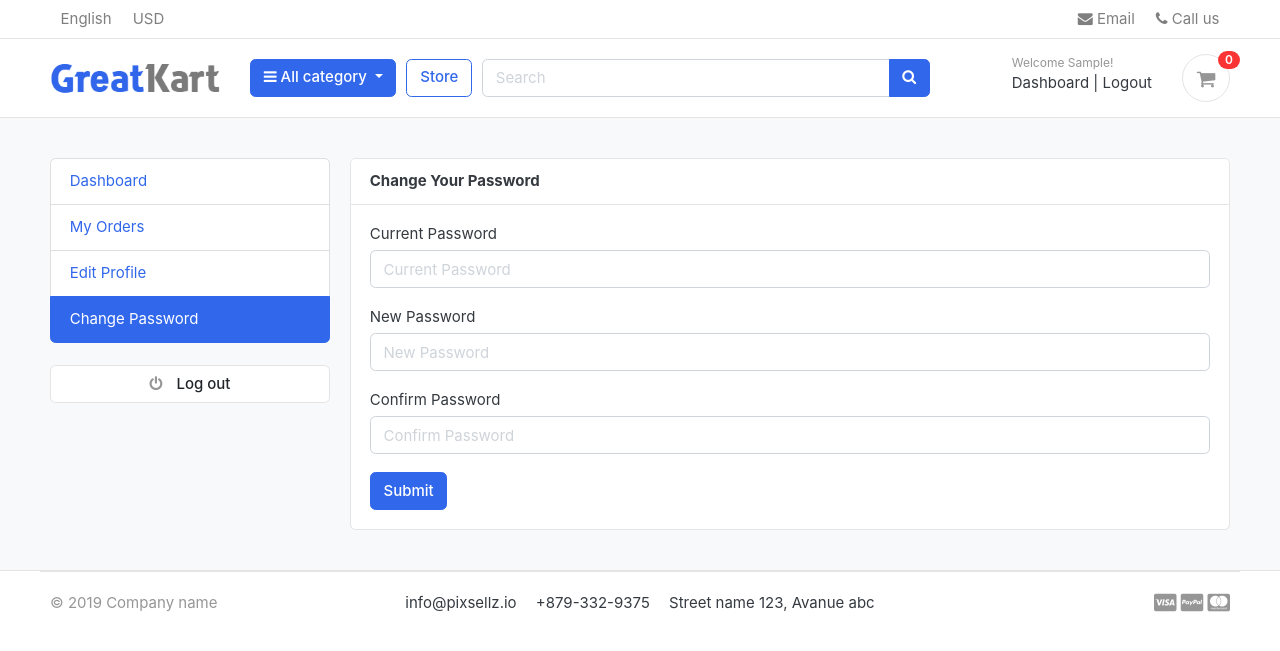
After one commit to inherentspice/ecommerce, a Django app: page /accounts/change_password in a window 1280 px wide. The commit adds this page. Shown: the top 651 px of the page. Run offline with Django 3.2, Linux system fonts and the light colour scheme; the visitor is signed in with stand-in values (Sample User, id 1); data that the repository does not hold is empty; some libraries are stand-ins or nearby versions; some web fonts are replaced.

Commit message:
added change password page and functionality

```diff
--- a/accounts/urls.py
+++ b/accounts/urls.py
@@ -13,4 +13,5 @@ urlpatterns = [
     path('activate/<uidb64>/<token>/', views.activate, name='activate'),
     path('my_orders/', views.my_orders, name='my_orders'),
     path('edit_profile/', views.edit_profile, name='edit_profile'),
+    path('change_password', views.change_password, name='change_password'),
 ]
--- a/accounts/views.py
+++ b/accounts/views.py
@@ -211,6 +211,7 @@ def resetPassword(request):
     else:
         return render(request, 'accounts/resetPassword.html')
 
+@login_required(login_url='login')
 def my_orders(request):
     orders = Order.objects.filter(user=request.user, is_ordered=True).order_by('-created_at')
     context = {
@@ -218,6 +219,7 @@ def my_orders(request):
     }
     return render(request, 'accounts/my_orders.html', context)
 
+@login_required(login_url='login')
 def edit_profile(request):
     userprofile = get_object_or_404(UserProfile, user=request.user)
     if request.method == 'POST':
@@ -237,3 +239,27 @@ def edit_profile(request):
         'userprofile': userprofile,
     }
     return render(request, 'accounts/edit_profile.html', context)
+
+@login_required(login_url='login')
+def change_password(request):
+    if request.method == 'POST':
+        current_password = request.POST['current_password']
+        new_password = request.POST['new_password']
+        confirm_password = request.POST['confirm_password']
+
+        user = Account.objects.get(username__exact=request.user.username)
+
+        if new_password == confirm_password:
+            success = user.check_password(current_password)
+            if success:
+                user.set_password(new_password)
+                user.save()
+                messages.success(request, 'Password updated successfully')
+                return redirect('change_password')
+            else:
+                messages.error(request, 'Your current password is incorrect')
+                return redirect('change_password')
+        else:
+            messages.error(request, 'Passwords do not match!')
+            return redirect('change_password')
+    return render(request, 'accounts/change_password.html')
--- /dev/null
+++ b/templates/accounts/change_password.html
@@ -0,0 +1,44 @@
+{% extends 'base.html' %}
+
+{% block content %}
+<section class="section-conten padding-y bg">
+  {% include 'includes/alerts.html' %}
+
+  <div class="container">
+    <div class="row">
+      {% include "includes/dashboard_sidebar.html" %}
+    <main class="col-md-9">
+      <article class="card">
+      <header class="card-header">
+        <strong class="d-inline-block mr-3">Change Your Password</strong>
+      </header>
+      <div class="card-body">
+        <div class="row">
+          <div class="col-md-12">
+            <form action="{% url 'change_password' %}" method="POST">
+              {% csrf_token %}
+              <div class="form-group">
+                <label>Current Password</label>
+                <input type="password" name="current_password" placeholder="Current Password" class="form-control" required>
+              </div>
+              <div class="form-group">
+                <label>New Password</label>
+                <input type="password" name="new_password" placeholder="New Password" class="form-control" required>
+              </div>
+              <div class="form-group">
+                <label>Confirm Password</label>
+                <input type="password" name="confirm_password" placeholder="Confirm Password" class="form-control" required>
+              </div>
+              <input type="submit" value="Submit" class="btn btn-primary">
+            </form>
+          </div>
+        </div> <!-- row.// -->
+      </div> <!-- card-body .// -->
+      </article> <!-- order-group.// -->
+    </main>
+  </div> <!-- row.// -->
+  </div>
+
+
+  </section>
+{% endblock %}
--- a/templates/includes/dashboard_sidebar.html
+++ b/templates/includes/dashboard_sidebar.html
@@ -4,7 +4,7 @@
     <a class="list-group-item {% if '/accounts/' == request.path %}active{% endif %}" href="{% url 'dashboard' %}"> Dashboard </a>
     <a class="list-group-item {% if '/accounts/my_orders/' == request.path %}active{% endif %}" href="{% url 'my_orders' %}"> My Orders</a>
     <a class="list-group-item {% if '/accounts/edit_profile/' == request.path %} active {% endif %}" href="{% url 'edit_profile' %}"> Edit Profile </a>
-    <a class="list-group-item" href="#"> Change Password</a>
+    <a class="list-group-item {% if '/accounts/change_password' == request.path %} active {% endif %}" href="{% url 'change_password' %}"> Change Password</a>
   </ul>
   <br>
   <a class="btn btn-light btn-block" href="{% url 'logout' %}"> <i class="fa fa-power-off"></i> <span class="text">Log out</span> </a>
```
